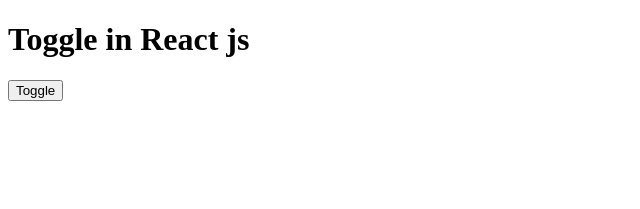
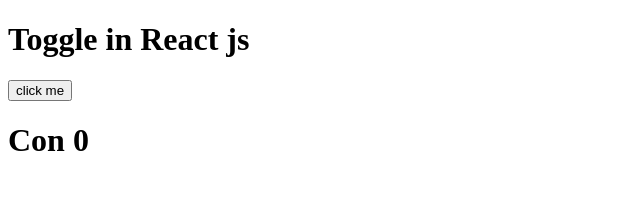
Before and after one commit to shubhamyadav-29/React_Fres_Start, a React (Vite) app: page / in a window 1280 px wide. Shown: the top 209 px of the page, without its empty margins (0-640 px from the left). Built offline with nearby package versions, Linux system fonts and the light colour scheme.

Commit message:
Toggle Hide and show in React (correct way to  apply multiple condition  )

```diff
--- a/src/App.jsx
+++ b/src/App.jsx
@@ -1,22 +1,27 @@
 import { useState } from "react";
 // import Counter from "./Counter"
-import User from "./User"
+// import User from "./User"
 function App() {
+  const [count ,setCount]= useState(0)
 
-const [display,setDisplay] = useState(true)
 
-function handlecondi(){
-  if(display ==="true"){
 
-    {<User/>}
-setDisplay(!display)
-  }
-  else if(display=== "false"){
-    <h1>No User Component </h1>
-    setDisplay(!display)
-  }
+// const [display,setDisplay] = useState(true)
 
-}
+
+
+// function handlecondi(){
+//   if(display ==="true"){
+
+//     {<User/>}
+// setDisplay(!display)
+//   }
+//   else if(display=== "false"){
+//     <h1>No User Component </h1>
+//     setDisplay(!display)
+//   }
+
+// }
 
 // const [fruit,setFruit] = useState("Apple");
 // const handleFruit = ()=>{
@@ -87,13 +92,27 @@
 <div>
   <h1>Toggle in React js</h1>
 
+<button onClick={()=>setCount(count+1)}>click me</button>
+{
+  count==0?<h1>Con 0</h1>
+  :count==1?<h1>con 1</h1>
+  :count==2?<h1>con 2</h1>
+  :count==3?<h1>con 3</h1>
+  :count==4?<h1>con 4</h1>
+  :count==5?<h1>con 5</h1>:null
+}
+
+
+
+
   {/* {
     display? <h1>Shubham Yadav</h1>:null
 
   } */}
 
 
-  <button onClick={()=>handlecondi}>Toggle</button>
+  {/* <button onClick={()=>handlecondi}>Toggle</button> */}
+
    {/* {
     display?<User/>:null
    } */}
```
